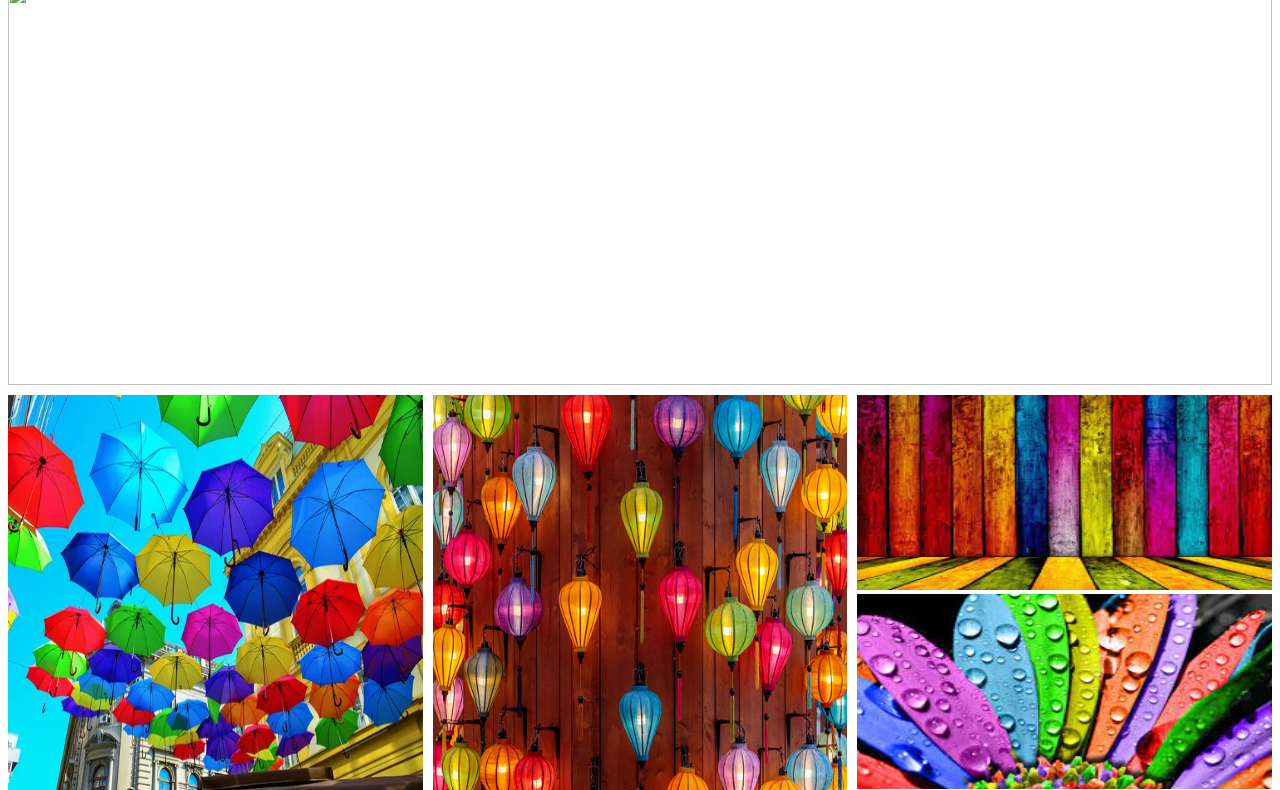
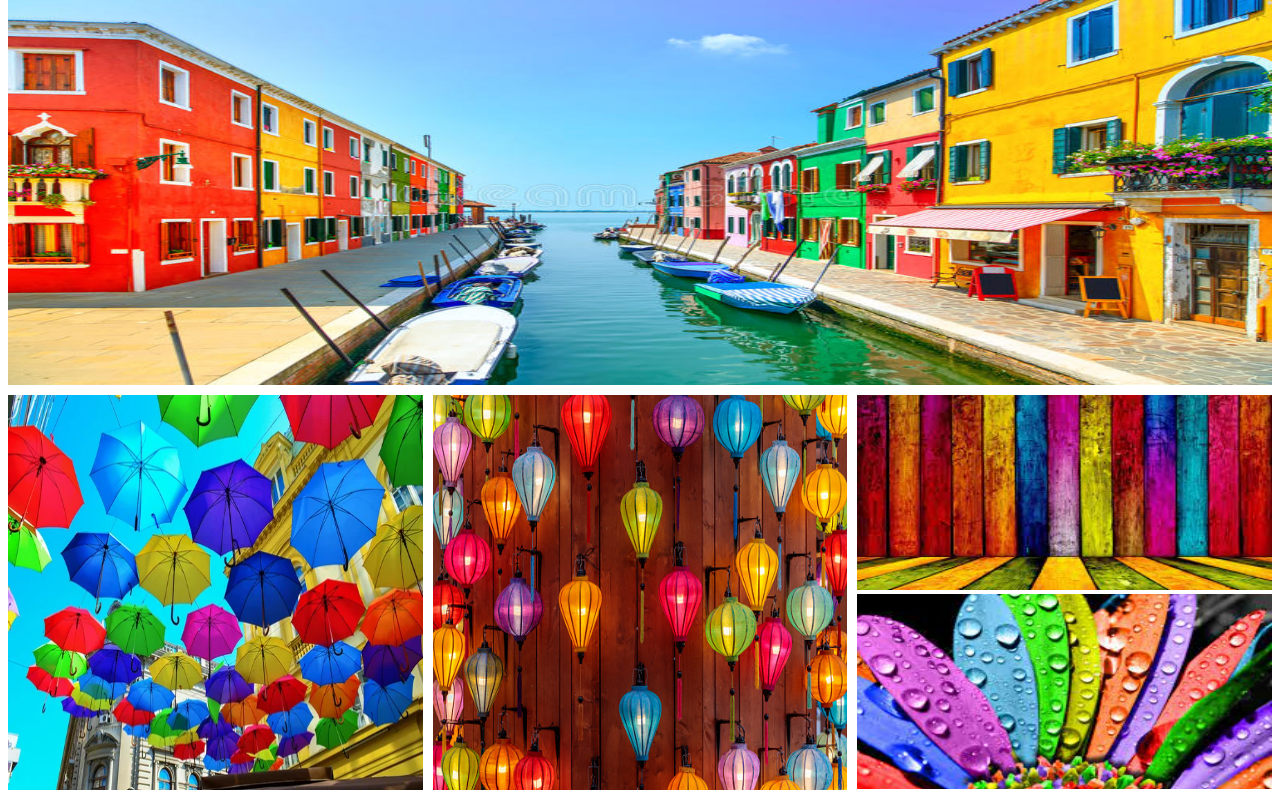
Before and after one commit to nurnewas/simple-responsive, a plain HTML site: page index.html in a window 1280 px wide. Shown: the part 60-850 px from the top of the page. Drawn offline with Linux system fonts and the light colour scheme; the site is published under a folder, as on GitHub Pages, so addresses that start at the root find nothing.

Commit message:
added / in img

```diff
--- a/index.html
+++ b/index.html
@@ -13,7 +13,7 @@
     <main>
       <section>
         <div class="row">
-          <img src="/images/A.jpg" alt="" />
+          <img src="images/A.jpg" alt="" />
         </div>
         <div class="row">
           <div>
```
